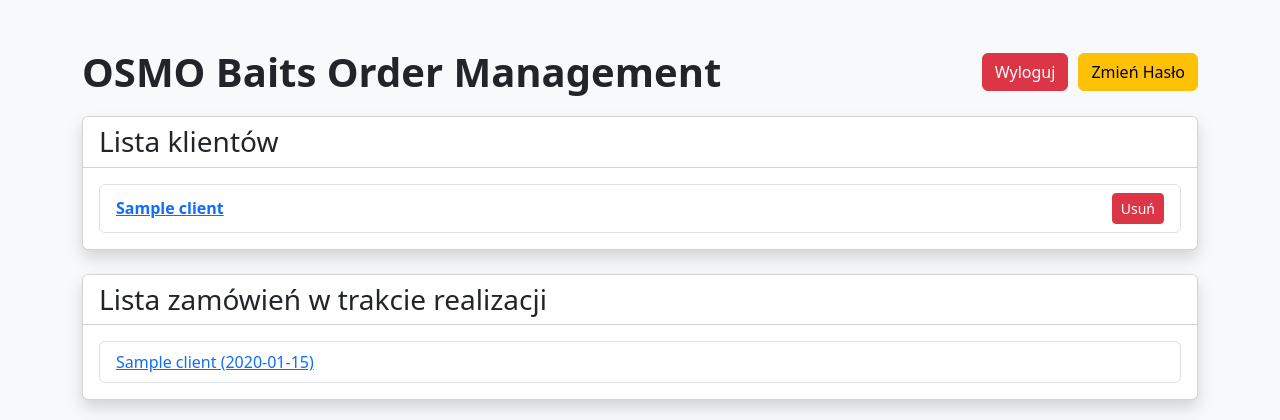
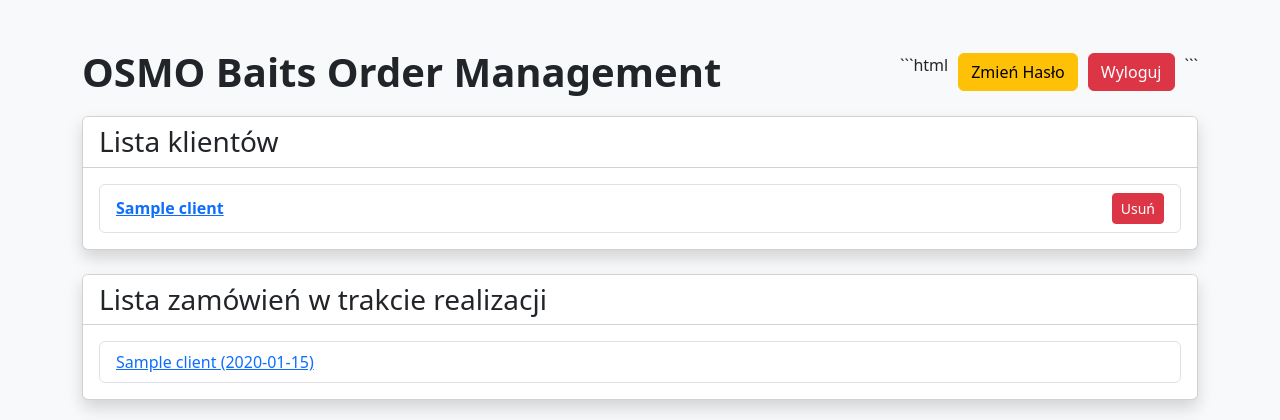
Before and after one commit to Osmobaits/Osmo, a Flask app: template templates/index1.html in a window 1280 px wide. Shown: the top 420 px of the page. Run offline with Flask 3, Linux system fonts and the light colour scheme; the visitor is signed in with stand-in values (Sample User, id 1); tables that the repository leaves empty hold one stand-in row (values such as "Sample post"); the template is opened without the code that fills it: values that come from a table or form of the project are taken from there, most other values are stand-ins (such as "Sample title", 1, 10 or a date in 2020).

Commit message:
Update index1.html

````diff
--- a/templates/index1.html
+++ b/templates/index1.html
@@ -69,9 +69,15 @@
             <div class="nav-container">
                 <h1 class="center-text">OSMO Baits Order Management</h1>
                 <div class="nav-buttons">
-                    <a href="{{ url_for('logout') }}" class="btn btn-danger">Wyloguj</a>
-                     <a href="{{ url_for('change_password') }}" class="btn btn-warning">Zmień Hasło</a>
-                     <!-- index1.html (lub inna strona) -->
+                    ```html
+<div class="nav-buttons">
+  {% if session.get('user') == admin_username %}
+    <a href="{{ url_for('add_user') }}" class="btn btn-success">Dodaj użytkownika</a>
+  {% endif %}
+  <a href="{{ url_for('change_password') }}" class = "btn btn-warning">Zmień Hasło</a>
+  <a href="{{ url_for('logout') }}" class="btn btn-danger">Wyloguj</a>
+</div>
+```
  {% if session.get('user') == os.environ.get("ADMIN_USERNAME") %}
      <a href="{{ url_for('add_user') }}" class = "btn btn-success">Dodaj użytkownika</a>
  {% endif %}
````
